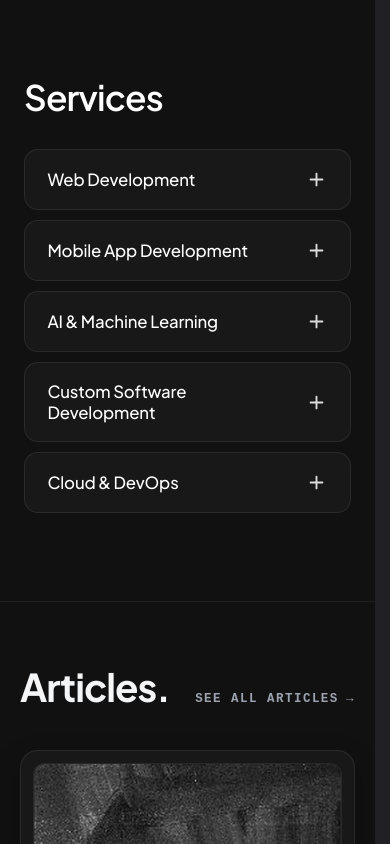
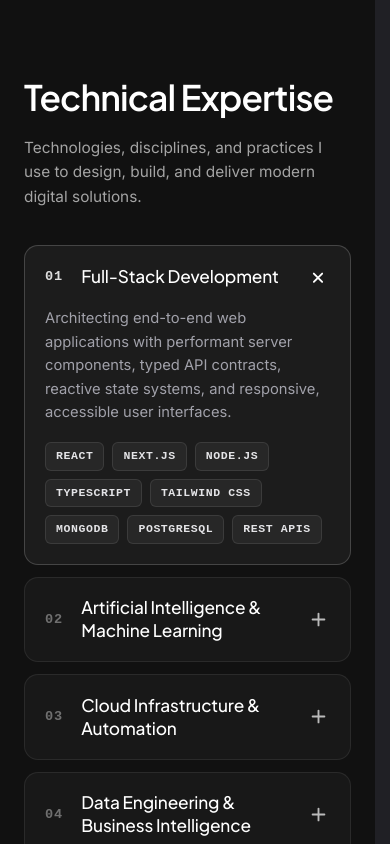
Before and after one commit to dilshandevxx/dilshan-personal-portfolio, a Next.js app: page / in a window 390 px wide. Shown: the part 3240-4084 px from the top of the page. Built offline with nearby package versions, Linux system fonts and the light colour scheme; a web font is replaced by a local one.

Commit message:
feat: update services section to Technical Expertise with 6 domains and tech tags

```diff
--- a/src/components/cover/sections/HeroSkyLabs.tsx
+++ b/src/components/cover/sections/HeroSkyLabs.tsx
@@ -133,7 +133,7 @@ export default function HeroSkyLabs() {
                   activeSection === "skills" ? styles.navLinkActive : ""
                 }`}
               >
-                SERVICES
+                EXPERTISE
               </a>
               <Link
                 href="/projects"
@@ -186,7 +186,7 @@ export default function HeroSkyLabs() {
               <div className={styles.menuContainer}>
                 <nav className={styles.menuNav} aria-label="Overlay Navigation">
                   {[
-                    { label: "SERVICES", href: "#skills", isAnchor: true },
+                    { label: "EXPERTISE", href: "#skills", isAnchor: true },
                     { label: "PROJECTS", href: "/projects", isAnchor: false },
                     { label: "ABOUT", href: "/about", isAnchor: false },
                     { label: "PORTFOLIO", href: "/portfolio", isAnchor: false },
--- a/src/components/cover/sections/SkillsGrid.module.css
+++ b/src/components/cover/sections/SkillsGrid.module.css
@@ -1,4 +1,4 @@
-/* Services Section — Rounded Accordion Cards Matching Reference */
+/* Technical Expertise Section — Editorial Accordion System */
 
 .servicesSection {
   background-color: #111111;
@@ -18,16 +18,23 @@
 /* 2-Column Layout matching reference */
 .layout {
   display: grid;
-  grid-template-columns: 320px 1fr;
+  grid-template-columns: 360px 1fr;
   gap: clamp(2.5rem, 5vw, 6rem);
   align-items: start;
   width: 100%;
 }
 
-/* Left Column: Clean Bold Headline */
+/* Left Column: Clean Bold Headline + Subtitle */
 .leftCol {
+  position: relative;
+}
+
+.stickyHeader {
   position: sticky;
-  top: 100px;
+  top: 110px;
+  display: flex;
+  flex-direction: column;
+  gap: 1.15rem;
 }
 
 .headline {
@@ -40,6 +47,15 @@
   margin: 0;
 }
 
+.subheadline {
+  color: rgba(255, 255, 255, 0.62);
+  font-family: var(--font-body, "Inter", -apple-system, sans-serif);
+  font-size: 0.96rem;
+  line-height: 1.6;
+  margin: 0;
+  max-width: 320px;
+}
+
 /* Right Column: List of Rounded Accordion Cards */
 .rightCol {
   width: 100%;
@@ -49,7 +65,7 @@
 .cardsList {
   display: flex;
   flex-direction: column;
-  gap: 10px;
+  gap: 12px;
   width: 100%;
 }
 
@@ -65,7 +81,12 @@
 
 .cardItem:hover {
   background-color: #202020;
-  border-color: rgba(255, 255, 255, 0.14);
+  border-color: rgba(255, 255, 255, 0.16);
+}
+
+.cardItemOpen {
+  background-color: #1c1c1c;
+  border-color: rgba(255, 255, 255, 0.18);
 }
 
 /* Card Trigger Button */
@@ -74,7 +95,7 @@
   display: flex;
   align-items: center;
   justify-content: space-between;
-  padding: 1.15rem 1.4rem;
+  padding: 1.25rem 1.5rem;
   background: transparent;
   border: none;
   cursor: pointer;
@@ -84,12 +105,35 @@
   outline: none;
 }
 
+.titleGroup {
+  display: flex;
+  align-items: center;
+  gap: 1.15rem;
+  min-width: 0;
+}
+
+.categoryIndex {
+  font-family: var(--font-mono, "JetBrains Mono", monospace);
+  font-size: 0.85rem;
+  font-weight: 600;
+  color: rgba(255, 255, 255, 0.38);
+  letter-spacing: 0.06em;
+  flex-shrink: 0;
+  transition: color 0.2s ease;
+}
+
+.cardItem:hover .categoryIndex,
+.cardItemOpen .categoryIndex {
+  color: rgba(255, 255, 255, 0.85);
+}
+
 .cardTitle {
   font-family: var(--font-display, "Plus Jakarta Sans", -apple-system, sans-serif);
-  font-size: 1.05rem;
+  font-size: 1.08rem;
   font-weight: 500;
   color: #ffffff;
   letter-spacing: -0.01em;
+  line-height: 1.35;
 }
 
 /* Plus Icon on Right */
@@ -98,9 +142,9 @@
   align-items: center;
   justify-content: center;
   flex-shrink: 0;
-  width: 22px;
-  height: 22px;
-  color: rgba(255, 255, 255, 0.85);
+  width: 24px;
+  height: 24px;
+  color: rgba(255, 255, 255, 0.7);
   transition: transform 0.3s cubic-bezier(0.16, 1, 0.3, 1), color 0.2s ease;
 }
 
@@ -120,55 +164,65 @@
 }
 
 .expandedBody {
-  padding: 0 1.4rem 1.35rem 1.4rem;
+  padding: 0 1.5rem 1.5rem 1.5rem;
   display: flex;
   flex-direction: column;
-  gap: 0.5rem;
-}
-
-.subtitle {
-  font-family: var(--font-display, sans-serif);
-  font-size: 0.94rem;
-  font-weight: 600;
-  color: #ffffff;
-  margin: 0;
+  gap: 0.85rem;
 }
 
 .description {
   font-family: var(--font-body, "Inter", -apple-system, sans-serif);
-  font-size: 0.88rem;
-  line-height: 1.55;
-  color: #9da4ae;
+  font-size: 0.92rem;
+  line-height: 1.6;
+  color: #a1a1aa;
   margin: 0;
 }
 
 .tagList {
   display: flex;
   flex-wrap: wrap;
-  gap: 6px;
-  margin-top: 0.35rem;
+  gap: 8px;
+  margin-top: 0.25rem;
 }
 
 .tagItem {
-  font-family: var(--font-mono, monospace);
-  font-size: 0.7rem;
-  font-weight: 500;
-  letter-spacing: 0.04em;
-  color: #d4d4d8;
+  font-family: var(--font-mono, "JetBrains Mono", monospace);
+  font-size: 0.72rem;
+  font-weight: 600;
+  letter-spacing: 0.05em;
+  color: #e4e4e7;
   background: rgba(255, 255, 255, 0.05);
-  border: 1px solid rgba(255, 255, 255, 0.08);
-  padding: 3px 9px;
+  border: 1px solid rgba(255, 255, 255, 0.09);
+  padding: 4px 10px;
   border-radius: 6px;
+  transition: background-color 0.15s ease, border-color 0.15s ease;
+}
+
+.tagItem:hover {
+  background: rgba(255, 255, 255, 0.1);
+  border-color: rgba(255, 255, 255, 0.22);
 }
 
 /* Responsive Breakpoints */
 @media (max-width: 860px) {
   .layout {
     grid-template-columns: 1fr;
-    gap: 2rem;
+    gap: 2.25rem;
   }
 
-  .leftCol {
+  .stickyHeader {
     position: static;
   }
+
+  .subheadline {
+    max-width: 100%;
+  }
+
+  .cardTrigger {
+    padding: 1.15rem 1.25rem;
+  }
+
+  .expandedBody {
+    padding: 0 1.25rem 1.25rem 1.25rem;
+  }
 }
--- a/src/components/cover/sections/SkillsGrid.tsx
+++ b/src/components/cover/sections/SkillsGrid.tsx
@@ -1,100 +1,171 @@
 "use client";
 
 import React, { useState } from "react";
-import Image from "next/image";
 import { motion, AnimatePresence } from "framer-motion";
 import styles from "./SkillsGrid.module.css";
 
-interface SkillItem {
+interface TechnicalDomain {
   id: string;
+  index: string;
   name: string;
-  subtitle: string;
-  image: string;
   description: string;
   tags: string[];
 }
 
-const SKILL_ITEMS: SkillItem[] = [
+const TECHNICAL_DOMAINS: TechnicalDomain[] = [
   {
-    id: "web-dev",
-    name: "Web Development",
-    subtitle: "High-Performance Modern Web Applications",
-    image: "/images/skill_custom_tools.jpg",
+    id: "full-stack",
+    index: "01",
+    name: "Full-Stack Development",
     description:
-      "Crafting ultra-responsive React 19 and Next.js applications, hardware-accelerated WebGL telemetry dashboards, and clean editorial interfaces built for high throughput and zero layout thrashing.",
-    tags: ["NEXT.JS", "TYPESCRIPT", "REACT 19", "WEBGL", "TAILWIND CSS", "NODE.JS"],
-  },
-  {
-    id: "mobile-dev",
-    name: "Mobile App Development",
-    subtitle: "Cross-Platform & Native Mobile Engineering",
-    image: "/images/hero_phone_flare.jpg",
-    description:
-      "Developing fluid, tactile iOS and Android mobile experiences using Flutter and React Native with native bridge performance, offline-first SQLite sync, and smooth 60fps animations.",
-    tags: ["FLUTTER", "DART", "REACT NATIVE", "OFFLINE SYNC", "IOS & ANDROID"],
+      "Architecting end-to-end web applications with performant server components, typed API contracts, reactive state systems, and responsive, accessible user interfaces.",
+    tags: [
+      "REACT",
+      "NEXT.JS",
+      "NODE.JS",
+      "TYPESCRIPT",
+      "TAILWIND CSS",
+      "MONGODB",
+      "POSTGRESQL",
+      "REST APIS",
+    ],
   },
   {
     id: "ai-ml",
-    name: "AI & Machine Learning",
-    subtitle: "Neural Inference & Distributed AI Architecture",
-    image: "/images/skill_ai_strategy.jpg",
+    index: "02",
+    name: "Artificial Intelligence & Machine Learning",
     description:
-      "Designing and deploying production-grade neural inference pipelines, quantized model serving with vLLM, and enterprise RAG retrieval architectures with deterministic sub-50ms latency.",
-    tags: ["PYTORCH", "CUDA", "vLLM", "RAG RETRIEVAL", "ONNX", "LANGCHAIN"],
-  },
-  {
-    id: "custom-software",
-    name: "Custom Software Development",
-    subtitle: "Distributed Systems & Cloud Orchestration",
-    image: "/images/skill_workflow_automation.jpg",
-    description:
-      "Building resilient distributed backends, microservice meshes, event-driven streaming pipelines with Apache Kafka, and automated GitOps Kubernetes infrastructure.",
-    tags: ["GOLANG", "RUST", "KUBERNETES", "KAFKA", "GITOPS", "POSTGRESQL"],
+      "Building production-grade neural networks, LLM agent orchestration pipelines, vector embeddings, and low-latency inference services with robust evaluation harnesses.",
+    tags: [
+      "PYTHON",
+      "PYTORCH",
+      "SCIKIT-LEARN",
+      "TENSORFLOW",
+      "LANGCHAIN",
+      "LANGGRAPH",
+      "OPENAI API",
+      "AWS BEDROCK",
+    ],
   },
   {
     id: "cloud-devops",
-    name: "Cloud & DevOps",
-    subtitle: "Resilient Multi-Cloud & Telemetry Infrastructure",
-    image: "/images/project_analytics.jpg",
+    index: "03",
+    name: "Cloud Infrastructure & Automation",
     description:
-      "Architecting highly available cloud environments across AWS and GCP using Terraform, automated GitOps CI/CD delivery pipelines, proactive distributed telemetry, and zero-downtime deployments.",
-    tags: ["AWS", "GCP", "TERRAFORM", "DOCKER", "KUBERNETES", "CI/CD", "PROMETHEUS"],
+      "Provisioning reproducible infrastructure as code, containerized microservices orchestration, automated deployment pipelines, and zero-downtime release workflows.",
+    tags: [
+      "AWS",
+      "DOCKER",
+      "KUBERNETES",
+      "TERRAFORM",
+      "ANSIBLE",
+      "JENKINS",
+      "GITHUB ACTIONS",
+      "CI/CD",
+    ],
+  },
+  {
+    id: "data-engineering",
+    index: "04",
+    name: "Data Engineering & Business Intelligence",
+    description:
+      "Designing resilient analytical data pipelines, multi-dimensional relational schemas, automated data transformation models, and executive business intelligence dashboards.",
+    tags: [
+      "SQL",
+      "BIGQUERY",
+      "PANDAS",
+      "NUMPY",
+      "POWER BI",
+      "DATA VISUALIZATION",
+    ],
+  },
+  {
+    id: "app-security",
+    index: "05",
+    name: "Application Security & Engineering Practices",
+    description:
+      "Implementing secure identity verification, robust cryptographic authentication, automated static and dependency vulnerability scanning, and strict runtime schema validation.",
+    tags: [
+      "OWASP",
+      "JWT",
+      "OAUTH 2.0",
+      "SNYK",
+      "SONARQUBE",
+      "ZOD",
+    ],
+  },
+  {
+    id: "business-strategy",
+    index: "06",
+    name: "Business Strategy & Project Management",
+    description:
+      "Leading cross-functional engineering sprints, proactive technical risk assessment, data-driven product roadmap execution, and digital reach optimization.",
+    tags: [
+      "AGILE",
+      "SCRUM",
+      "PROJECT MANAGEMENT",
+      "RISK MANAGEMENT",
+      "SEO",
+      "DIGITAL MARKETING",
+    ],
   },
 ];
 
 export default function SkillsGrid() {
-  const [openId, setOpenId] = useState<string | null>(null);
+  const [openId, setOpenId] = useState<string | null>("full-stack");
 
   const toggleItem = (id: string) => {
     setOpenId((prev) => (prev === id ? null : id));
   };
 
   return (
-    <section className={styles.servicesSection} id="skills" aria-label="Services & Capabilities">
+    <section
+      className={styles.servicesSection}
+      id="skills"
+      aria-label="Technical Expertise"
+    >
       <div className={styles.container}>
         <div className={styles.layout}>
-          {/* Left Column: Clean Bold Headline Matching Reference */}
+          {/* Left Column: Title & Description Matching Specification */}
           <div className={styles.leftCol}>
-            <h2 className={styles.headline}>Services</h2>
+            <div className={styles.stickyHeader}>
+              <h2 className={styles.headline}>Technical Expertise</h2>
+              <p className={styles.subheadline}>
+                Technologies, disciplines, and practices I use to design, build,
+                and deliver modern digital solutions.
+              </p>
+            </div>
           </div>
 
-          {/* Right Column: Rounded Accordion Cards List Matching Reference */}
+          {/* Right Column: 01 to 06 Categories List Matching Specification */}
           <div className={styles.rightCol}>
             <div className={styles.cardsList}>
-              {SKILL_ITEMS.map((item) => {
+              {TECHNICAL_DOMAINS.map((item) => {
                 const isOpen = openId === item.id;
                 return (
-                  <div key={item.id} className={styles.cardItem}>
-                    {/* Header Button with Question/Title on Left & Plus on Right */}
+                  <div
+                    key={item.id}
+                    className={`${styles.cardItem} ${
+                      isOpen ? styles.cardItemOpen : ""
+                    }`}
+                  >
+                    {/* Header Button with Index & Name on Left, Plus on Right */}
                     <button
                       type="button"
                       onClick={() => toggleItem(item.id)}
                       className={styles.cardTrigger}
                       aria-expanded={isOpen}
                     >
-                      <span className={styles.cardTitle}>{item.name}</span>
+                      <div className={styles.titleGroup}>
+                        <span className={styles.categoryIndex}>
+                          {item.index}
+                        </span>
+                        <span className={styles.cardTitle}>{item.name}</span>
+                      </div>
                       <span
-                        className={`${styles.plusIcon} ${isOpen ? styles.plusIconOpen : ""}`}
+                        className={`${styles.plusIcon} ${
+                          isOpen ? styles.plusIconOpen : ""
+                        }`}
                         aria-hidden="true"
                       >
                         <svg
@@ -123,12 +194,16 @@ export default function SkillsGrid() {
                           initial={{ height: 0, opacity: 0 }}
                           animate={{ height: "auto", opacity: 1 }}
                           exit={{ height: 0, opacity: 0 }}
-                          transition={{ duration: 0.3, ease: [0.16, 1, 0.3, 1] }}
+                          transition={{
+                            duration: 0.3,
+                            ease: [0.16, 1, 0.3, 1],
+                          }}
                           className={styles.answerWrapper}
                         >
                           <div className={styles.expandedBody}>
-                            <h3 className={styles.subtitle}>{item.subtitle}</h3>
-                            <p className={styles.description}>{item.description}</p>
+                            <p className={styles.description}>
+                              {item.description}
+                            </p>
                             <div className={styles.tagList}>
                               {item.tags.map((tag) => (
                                 <span key={tag} className={styles.tagItem}>
```
Also changed, not shown: src/components/SkyLabsNavbar.tsx (+10 -5 lines).
